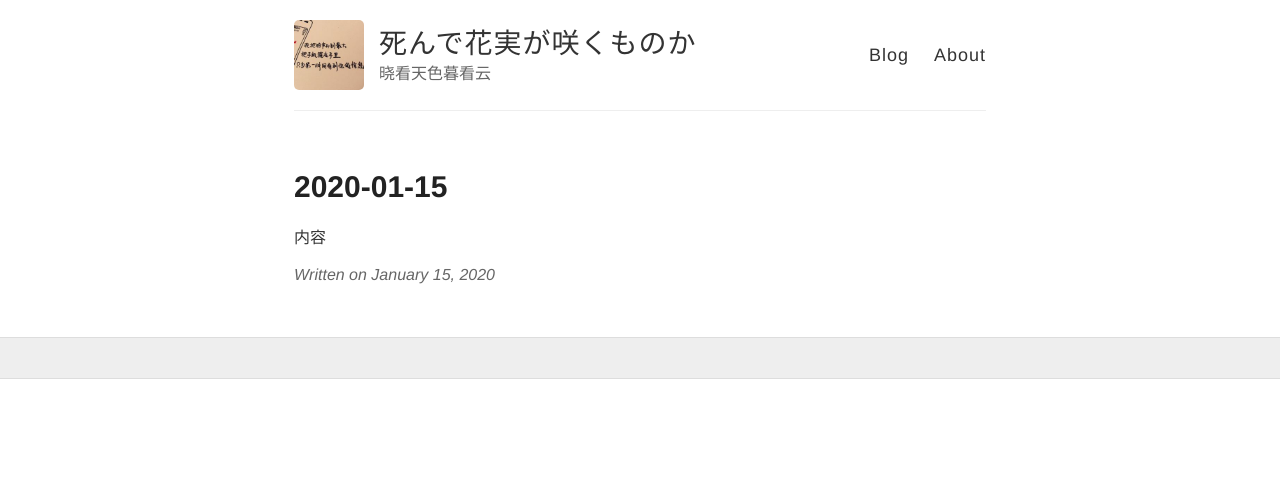
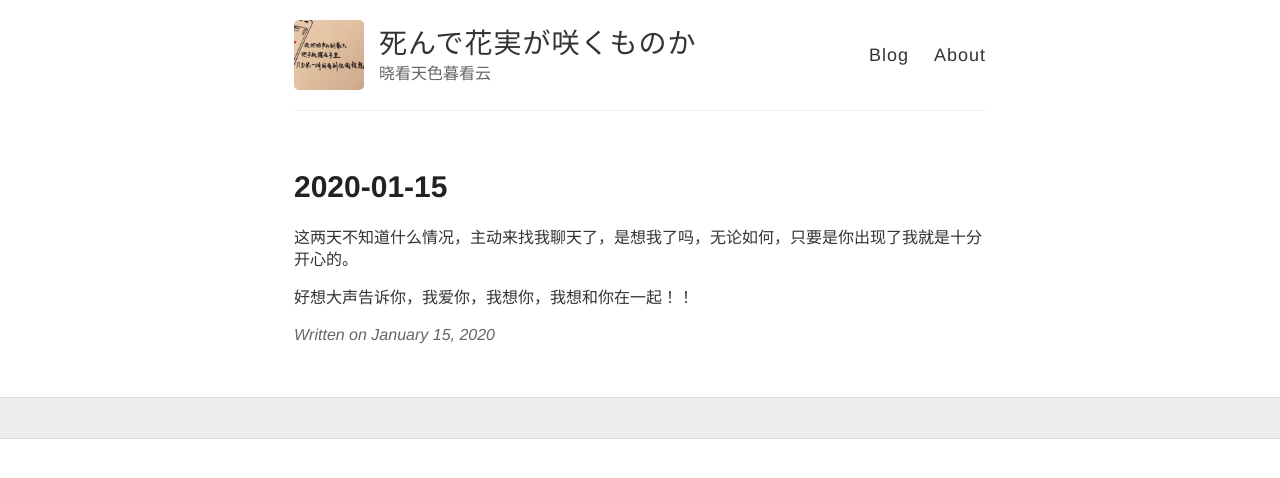
Before and after one commit to wiki650/wiki650.github.io, a Jekyll site: the page built from _posts/2020-01-15-wiki20200115.md, in a window 1280 px wide. Shown: the top 478 px of the page. Built offline with Jekyll 4.4.1, drawn with Linux system fonts in a browser that asks for light colours; comment, search, counter and statistics services are not loaded.

Commit message:
Update 2020-01-15-wiki20200115.md

```diff
--- a/_posts/2020-01-15-wiki20200115.md
+++ b/_posts/2020-01-15-wiki20200115.md
@@ -3,4 +3,6 @@ layout: post
 title: 2020-01-15
 ---
 
-内容
+这两天不知道什么情况，主动来找我聊天了，是想我了吗，无论如何，只要是你出现了我就是十分开心的。
+
+好想大声告诉你，我爱你，我想你，我想和你在一起！！
```
